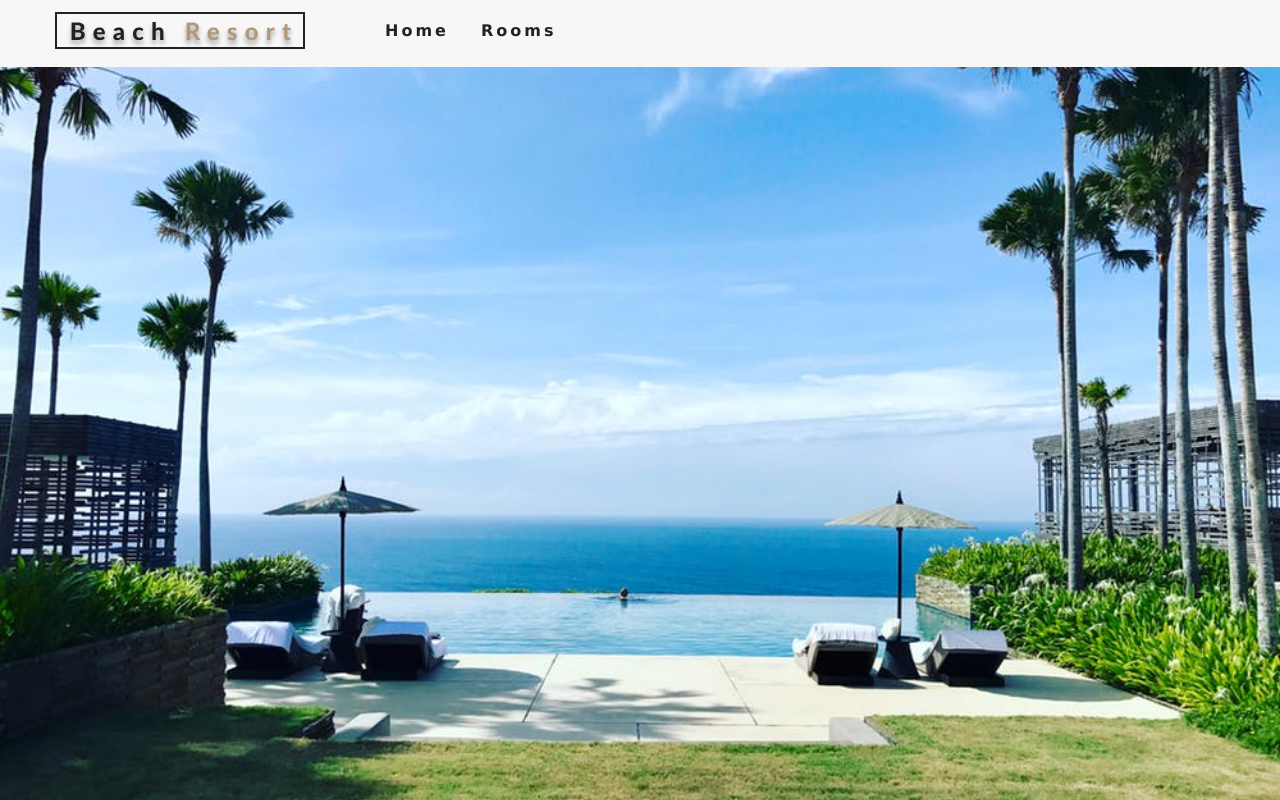
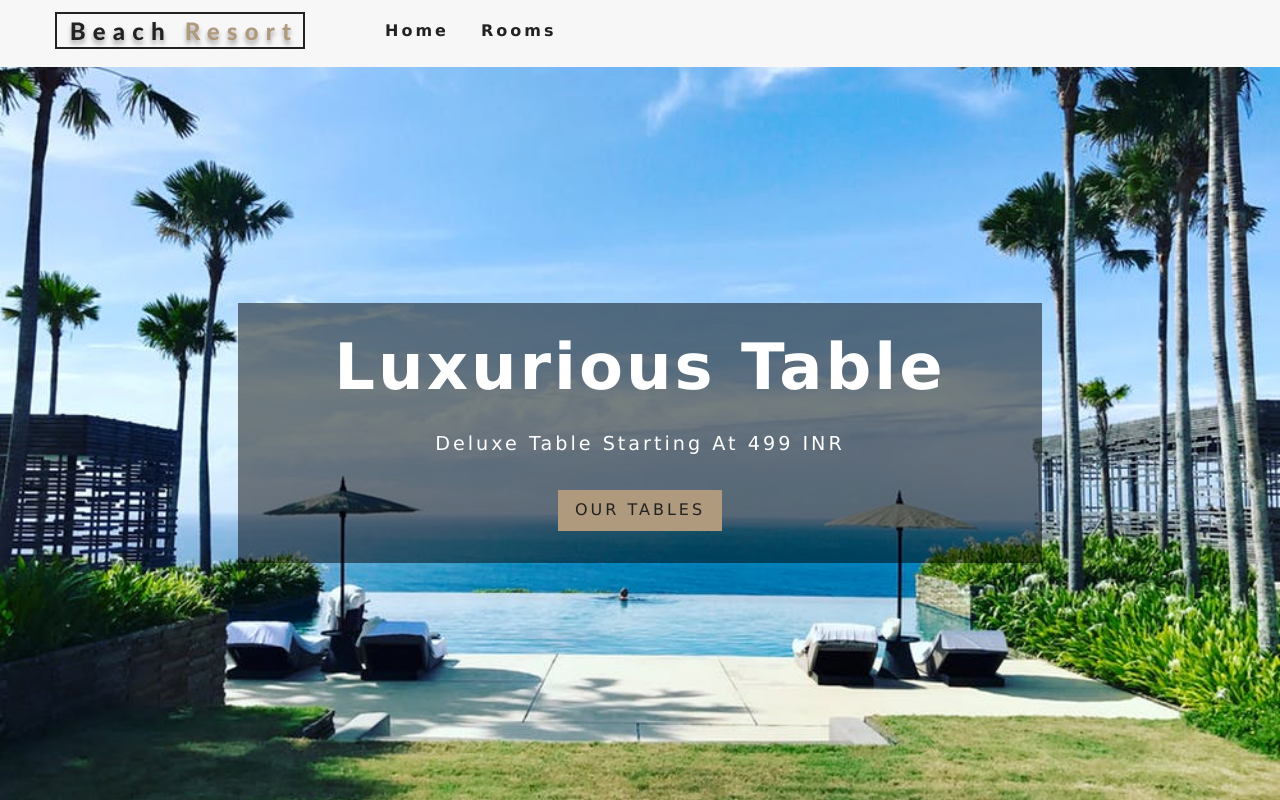
Before and after one commit to iamayushdas/roomz, a React (Create React App) app: page / in a window 1280 px wide. Built offline with nearby package versions, Linux system fonts and the light colour scheme.

Commit message:
Banner added to error and home page

```diff
--- /dev/null
+++ b/src/components/Banner.js
@@ -0,0 +1,11 @@
+import React from 'react'
+
+export default function Banner({children,title,subtitle}) {
+    return (
+        <div className="banner">
+            <h1>{title}</h1>
+            <p>{subtitle}</p>
+            {children}
+        </div>
+    )
+}
--- a/src/pages/Error.js
+++ b/src/pages/Error.js
@@ -1,8 +1,16 @@
 import React from 'react'
+import Banner from '../components/Banner'
 import Hero from '../components/Hero'
+import {Link} from 'react-router-dom'
 function Error() {
     return (
-        <Hero />
+        <Hero>
+            <Banner title="404" subtitle="page not found">
+            <Link to='/' className = "btn-primary">
+                Return Home
+            </Link>
+            </Banner>
+        </Hero>
     )
 }
 
--- a/src/pages/Home.js
+++ b/src/pages/Home.js
@@ -1,8 +1,16 @@
 import React from 'react'
-import Hero from '../components/Hero';
+import Hero from '../components/Hero'
+import Banner from '../components/Banner'
+import { Link } from 'react-router-dom'
 function Home() {
     return (
-        <Hero />
+        <Hero>
+            <Banner title="luxurious table" subtitle="deluxe table starting at 499 INR">
+                <Link to='/rooms' className="btn-primary">
+                    Our tables
+                </Link>
+            </Banner>
+        </Hero>
     )
 }
 
```
Also changed, not shown: 1 other file (tests, documents, lock files or other folders).
